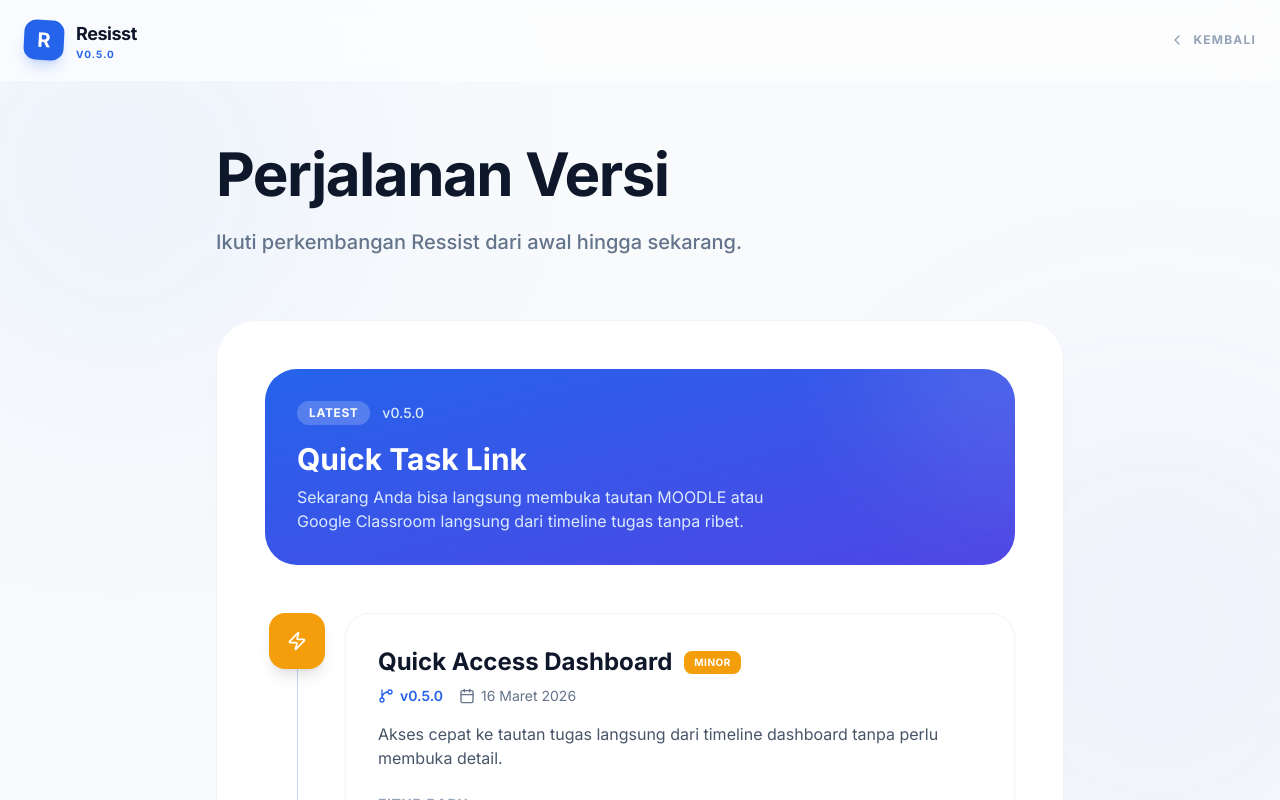
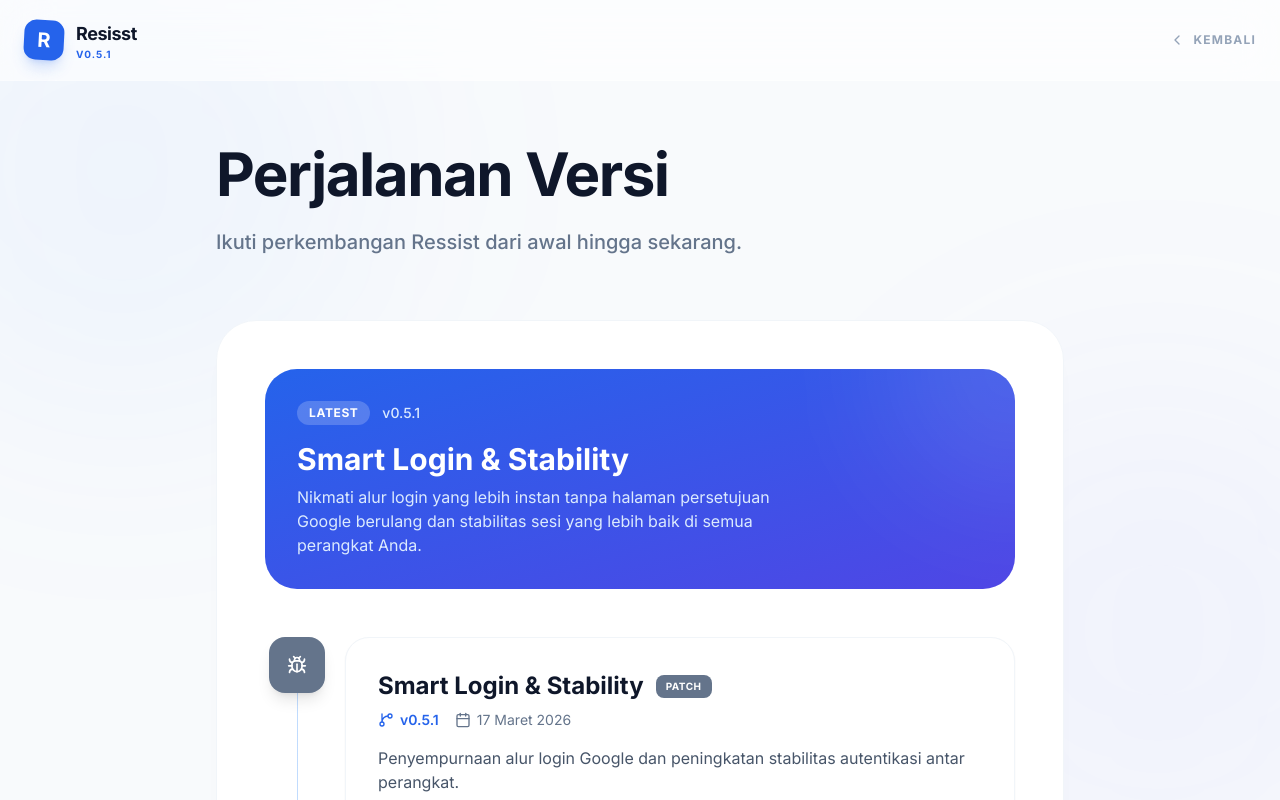
Before and after one commit to Jeremi16/RESSIST, a Next.js app in the folder frontend/: page /version in a window 1280 px wide. Shown: the top 800 px of the page. Built offline with nearby package versions, Linux system fonts and the light colour scheme.

Commit message:
chore: bump version to v0.5.1 and update changelog

```diff
--- a/frontend/app/dashboard/page.tsx
+++ b/frontend/app/dashboard/page.tsx
@@ -67,7 +67,7 @@ type TabType =
   | "bot"
   | "general"
   | "profile";
-const APP_VERSION = "v0.5.0";
+const APP_VERSION = "v0.5.1";
 
 // Skeleton Components
 function Skeleton({ className }: { className?: string }) {
@@ -564,7 +564,7 @@ export default function Dashboard() {
               Resisst
             </span>
             <span className="text-[9px] sm:text-[10px] font-bold uppercase tracking-widest text-blue-600">
-              {APP_VERSION}
+              v0.5.1
             </span>
           </div>
         </Link>
--- a/frontend/app/version/page.tsx
+++ b/frontend/app/version/page.tsx
@@ -23,6 +23,23 @@ interface VersionEntry {
 }
 
 const VERSION_HISTORY: VersionEntry[] = [
+  {
+    version: "v0.5.1",
+    date: "17 Maret 2026",
+    title: "Smart Login & Stability",
+    description:
+      "Penyempurnaan alur login Google dan peningkatan stabilitas autentikasi antar perangkat.",
+    type: "patch",
+    highlights: [
+      "Smart Google Login: Lewati consent screen untuk pengguna lama",
+      "Fix race condition saat login di perangkat baru",
+      "Peningkatan stabilitas sesi cross-subdomain",
+    ],
+    fixes: [
+      "Perbaikan redirect loop pada middleware",
+      "Sinkronisasi SESSION_SECRET antar modul",
+    ],
+  },
   {
     version: "v0.5.0",
     date: "16 Maret 2026",
@@ -275,15 +292,14 @@ export default function Version() {
                 Latest
               </span>
               <span className="text-blue-100 text-xs sm:text-sm font-medium">
-                v0.5.0
+                v0.5.1
               </span>
             </div>
             <h2 className="text-xl sm:text-2xl md:text-3xl font-black mb-2">
-              Quick Task Link
+              Smart Login & Stability
             </h2>
             <p className="text-blue-100 text-sm sm:text-base max-w-lg leading-relaxed">
-              Sekarang Anda bisa langsung membuka tautan MOODLE atau Google
-              Classroom langsung dari timeline tugas tanpa ribet.
+              Nikmati alur login yang lebih instan tanpa halaman persetujuan Google berulang dan stabilitas sesi yang lebih baik di semua perangkat Anda.
             </p>
           </div>
         </motion.div>
--- a/frontend/components/LandingNavbar.tsx
+++ b/frontend/components/LandingNavbar.tsx
@@ -43,7 +43,7 @@ export function LandingNavbar({
               Resisst
             </span>
             <span className="text-[9px] sm:text-[10px] font-bold uppercase tracking-widest text-blue-600">
-              v0.5.0
+              v0.5.1
             </span>
           </div>
         </Link>
--- a/frontend/components/WhatsNewPopup.tsx
+++ b/frontend/components/WhatsNewPopup.tsx
@@ -22,15 +22,27 @@ interface WhatsNewPopupProps {
   showTrigger?: boolean;
 }
 
-const WHATS_NEW_VERSION = "v0.5.0";
+const WHATS_NEW_VERSION = "v0.5.1";
 const WHATS_NEW_STORAGE_KEY = `whats-new-${WHATS_NEW_VERSION}-seen`;
 
 const NEW_FEATURES = [
+  {
+    icon: Sparkles,
+    title: "Smart Google Login",
+    description:
+      "Login lebih cepat tanpa halaman persetujuan (consent) untuk pengguna lama.",
+  },
   {
     icon: ExternalLink,
     title: "Quick Task Link",
     description:
       "Buka tautan tugas (MOODLE/Classroom) langsung dari timeline tanpa ribet.",
+  },
+  {
+    icon: ArrowRightLeft,
+    title: "Multi-device Stability",
+    description:
+      "Perbaikan login di berbagai perangkat agar tidak saling terpental.",
   },
   {
     icon: ExternalLink,
@@ -83,6 +95,8 @@ const NEW_FEATURES = [
 ];
 
 const HIGHLIGHTS = [
+  "Smart Google Login (No Consent)",
+  "Multi-device Authentication Fix",
   "Tombol Cepat 'Buka Tugas'",
   "Optimasi UI Mobile & Timeline",
   "Perbaikan Skeleton Loading HP",
@@ -90,8 +104,6 @@ const HIGHLIGHTS = [
   "Update tab Mata Kuliah baru",
   "Sorting: Deadline Terarah",
   "Notifikasi tugas baru",
-  "Sinkronisasi otomatis",
-  "Smart update hemat data",
 ];
 
 export function WhatsNewPopup({
```
Also changed, not shown: 1 other file (tests, documents, lock files or other folders).
